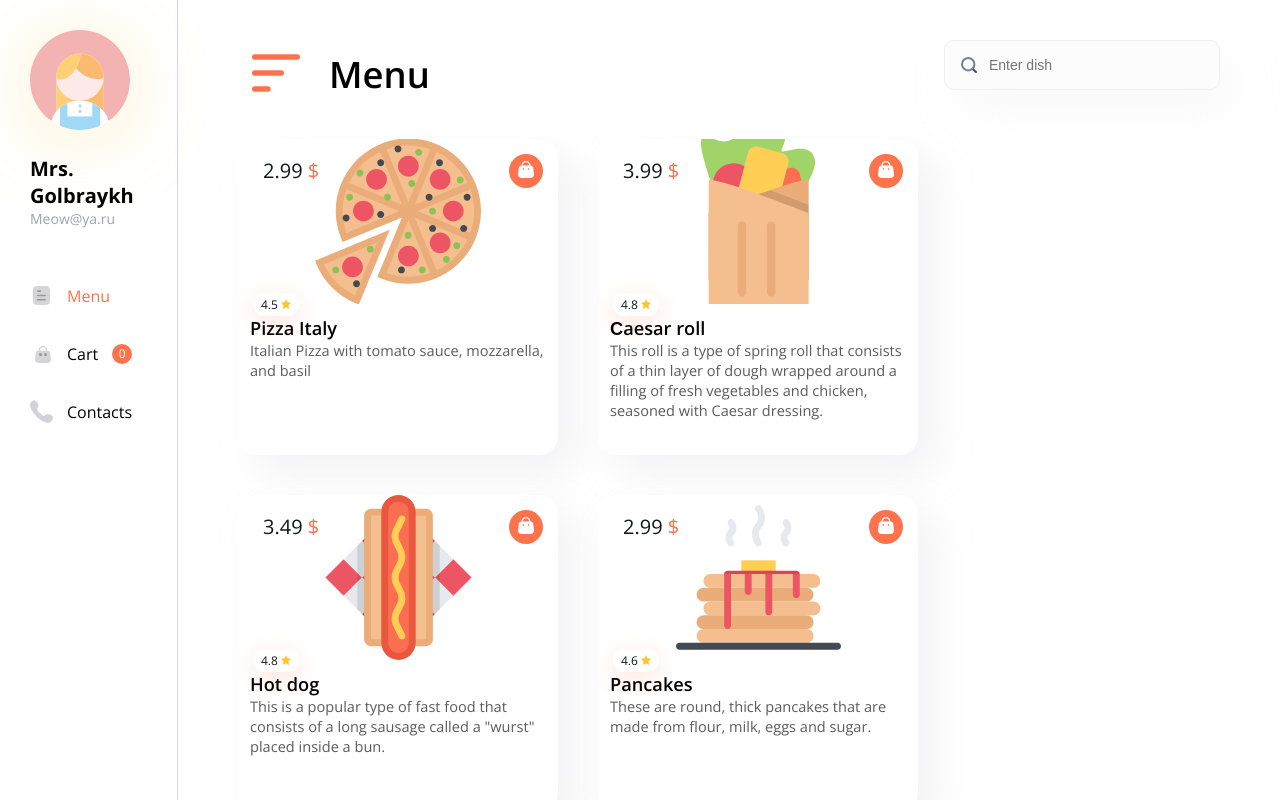
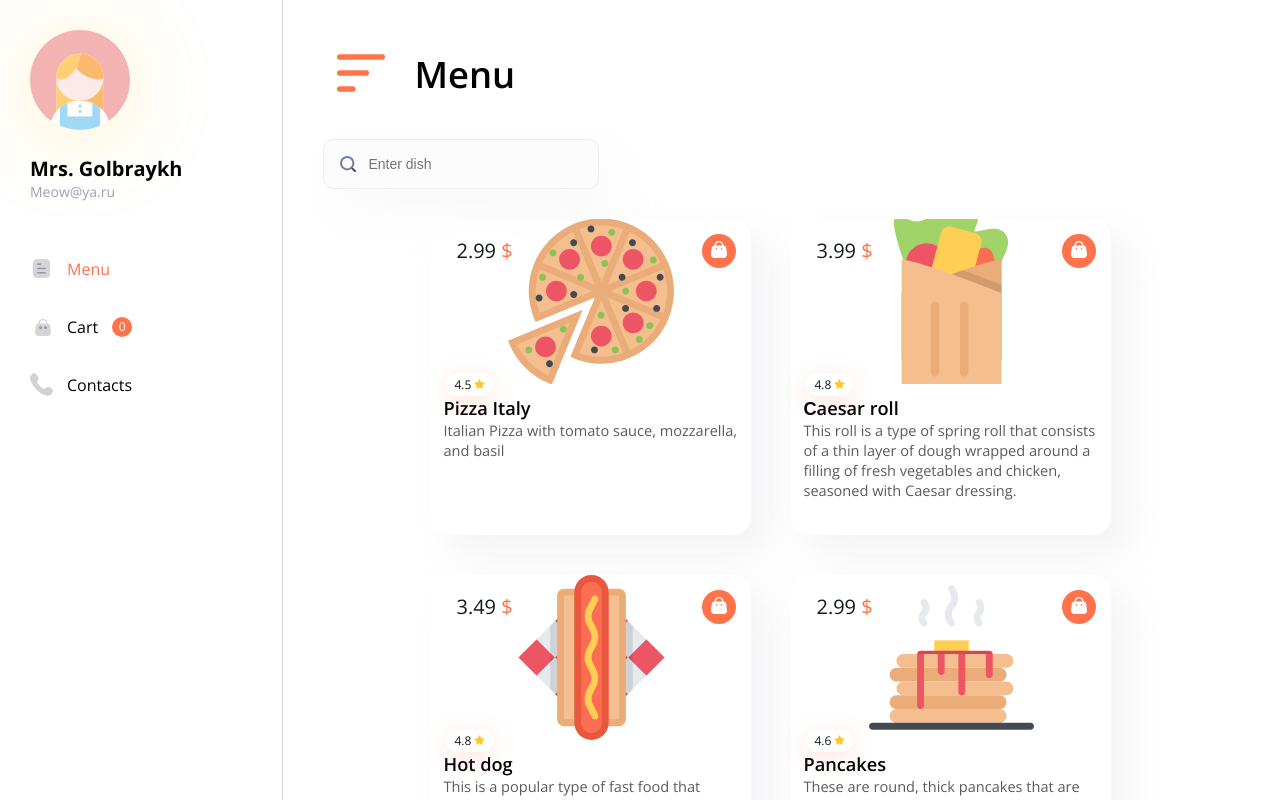
Before and after one commit to Xenia-Golb/delivery_react, a React (Vite) app in the folder diplom-my-delivery/: page / in a window 1280 px wide. Shown: the top 800 px of the page. Built offline with nearby package versions, Linux system fonts and the light colour scheme.

Commit message:
create media 768

```diff
--- a/diplom-my-delivery/src/layout/Auth/AuthLayout.module.css
+++ b/diplom-my-delivery/src/layout/Auth/AuthLayout.module.css
@@ -22,3 +22,19 @@
     align-items: center;
     justify-content: center;
 }
+
+@media (min-width: 768px) {
+    .layout {
+        display: flex;
+        min-height: 100vh;
+        max-width: 80vw;
+        justify-content: flex-start;
+        align-items: center;
+    }
+
+    .content {
+        border-left: none;
+        flex: 0;
+        margin-left: 40px;
+    }
+}
--- a/diplom-my-delivery/src/layout/Menu/Layout.module.css
+++ b/diplom-my-delivery/src/layout/Menu/Layout.module.css
@@ -84,3 +84,16 @@
     font-size: 12px;
     color: var(--white-color);
 }
+
+@media (min-width: 768px) {
+    .sidebar {
+        width: 250px;
+    }
+
+    .content {
+        padding: 40px;
+        width: calc(100% - 250px);
+    }
+
+
+}
--- a/diplom-my-delivery/src/pages/Cart/Cart.module.css
+++ b/diplom-my-delivery/src/pages/Cart/Cart.module.css
@@ -62,3 +62,11 @@
     margin-top: 70px;
     margin-bottom: 70px;
 }
+
+@media (min-width: 768px) {
+    .cart {
+        flex-direction: column;
+        justify-content: center;
+        gap: 0px;
+    }
+}
--- a/diplom-my-delivery/src/pages/Contacts/Contacts.module.css
+++ b/diplom-my-delivery/src/pages/Contacts/Contacts.module.css
@@ -37,5 +37,21 @@
     line-height: 24px;
     font-weight: 400;
     color: var(--primary-color);
-    ;
 }
+
+@media (min-width: 768px) {
+    .container {
+        flex-direction: column;
+        gap: 0;
+    }
+
+    .contacts {
+        gap: 0;
+        align-items: center;
+        flex-direction: column;
+    }
+
+    .contacts-tit {
+        width: 100%;
+    }
+}
--- a/diplom-my-delivery/src/pages/Menu/Menu.module.css
+++ b/diplom-my-delivery/src/pages/Menu/Menu.module.css
@@ -22,3 +22,17 @@
     cursor: pointer;
     box-shadow: 18.21428680419922px 18.21428680419922px 36.42857360839844px 0px rgba(194, 119, 22, 0.25);
 }
+
+@media (min-width: 768px) {
+    .head {
+        display: flex;
+        justify-content: space-between;
+        flex-direction: column;
+        align-items: flex-start;
+        gap: 30px;
+    }
+
+    .menu {
+        width: 70vw;
+    }
+}
--- a/diplom-my-delivery/src/pages/Menu/MenuList/MenuList.module.css
+++ b/diplom-my-delivery/src/pages/Menu/MenuList/MenuList.module.css
@@ -22,3 +22,9 @@
     flex-direction: row;
 
 }
+
+@media (min-width: 768px) {
+    .wrapper {
+        justify-content: center;
+    }
+}
--- a/diplom-my-delivery/src/pages/Product/Product.module.css
+++ b/diplom-my-delivery/src/pages/Product/Product.module.css
@@ -117,3 +117,15 @@
     justify-content: center;
     gap: 95px;
 }
+
+@media (min-width: 768px) {
+    .product {
+        padding-left: 0;
+        margin: 0;
+        gap: 0;
+    }
+
+    .recommendations {
+        margin-top: 80px;
+    }
+}
```
